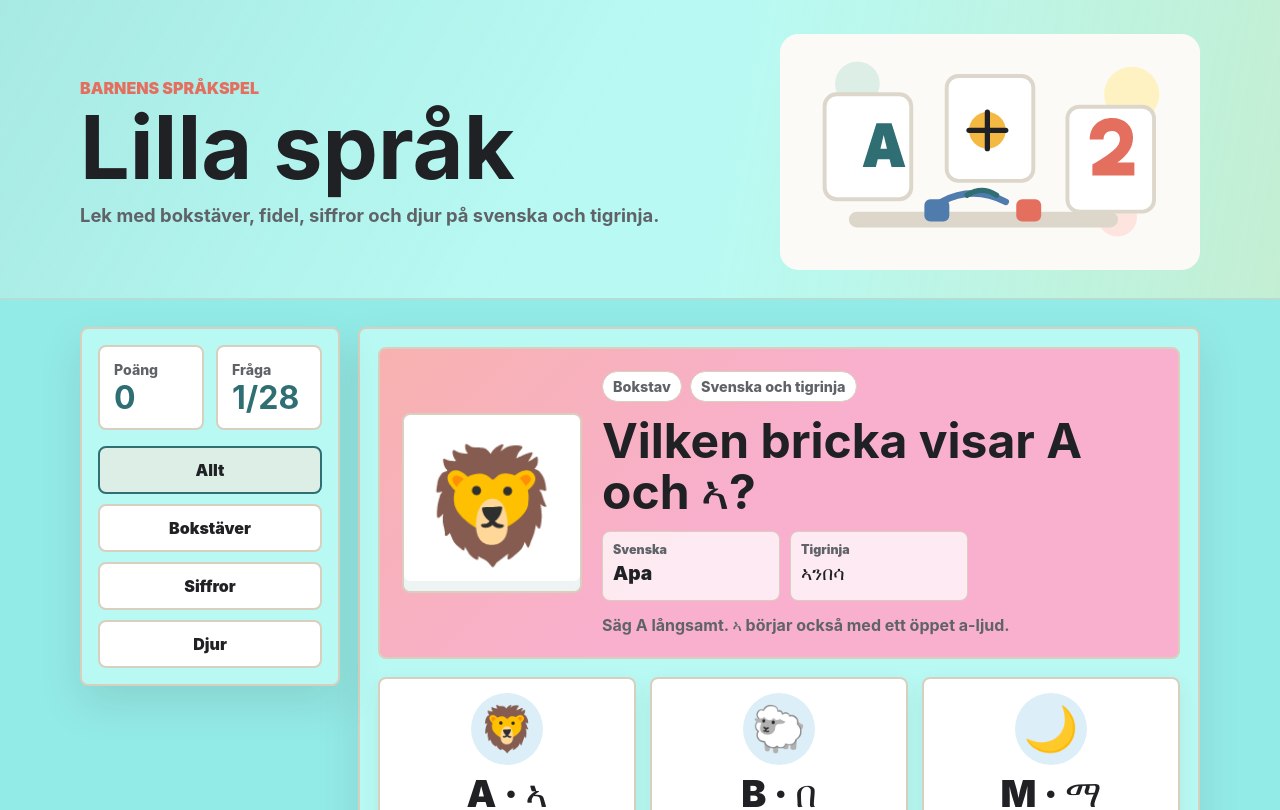
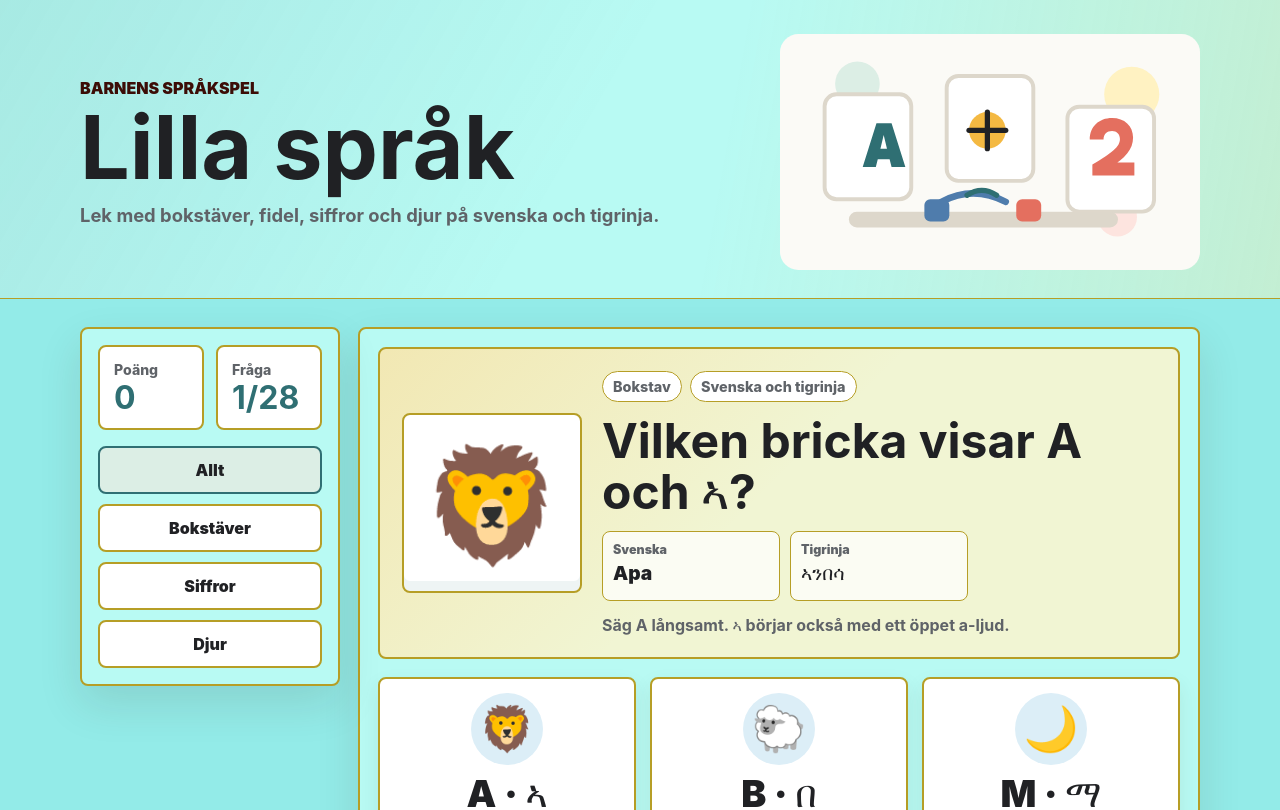
Before and after one commit to roza-belay/lilla-sprak, a React (Vite) app: page / in a window 1280 px wide. Shown: the top 810 px of the page. Built offline with nearby package versions, Linux system fonts and the light colour scheme.

Commit message:
modified index.css

```diff
--- a/src/index.css
+++ b/src/index.css
@@ -3,15 +3,15 @@
   --color-muted: #5f6368;
   --color-page: #93ebe8;
   --color-panel: #b8faf3;
-  --color-border: #d8cfbf;
+  --color-border: #b69e26;
   --color-primary: #2f6f73;
   --color-primary-strong: #24585c;
-  --color-secondary: #e48282;
-  --color-coral: #e46f5f;
+  --color-secondary: #fa0707;
+  --color-coral: #3c0d07;
   --color-blue: #4f7cac;
   --color-green-soft: #dceee5;
-  --color-yellow-soft: #f8b0ce;
-  --color-red-soft: #fde4df;
+  --color-yellow-soft: #f1f5d3;
+  --color-red-soft: #f33d19;
   --color-sky-soft: #dceef7;
   --shadow-soft: 0 18px 44px rgba(58, 45, 25, 0.12);
   --font-sans:
```
